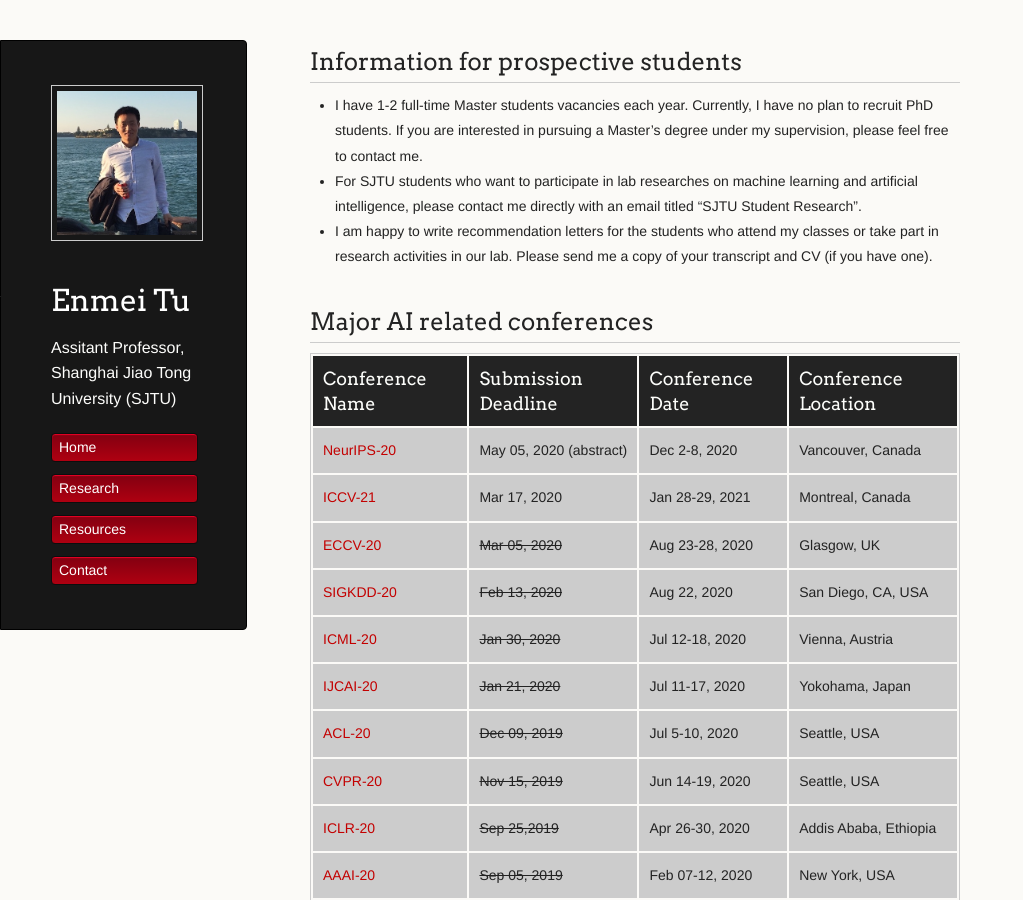
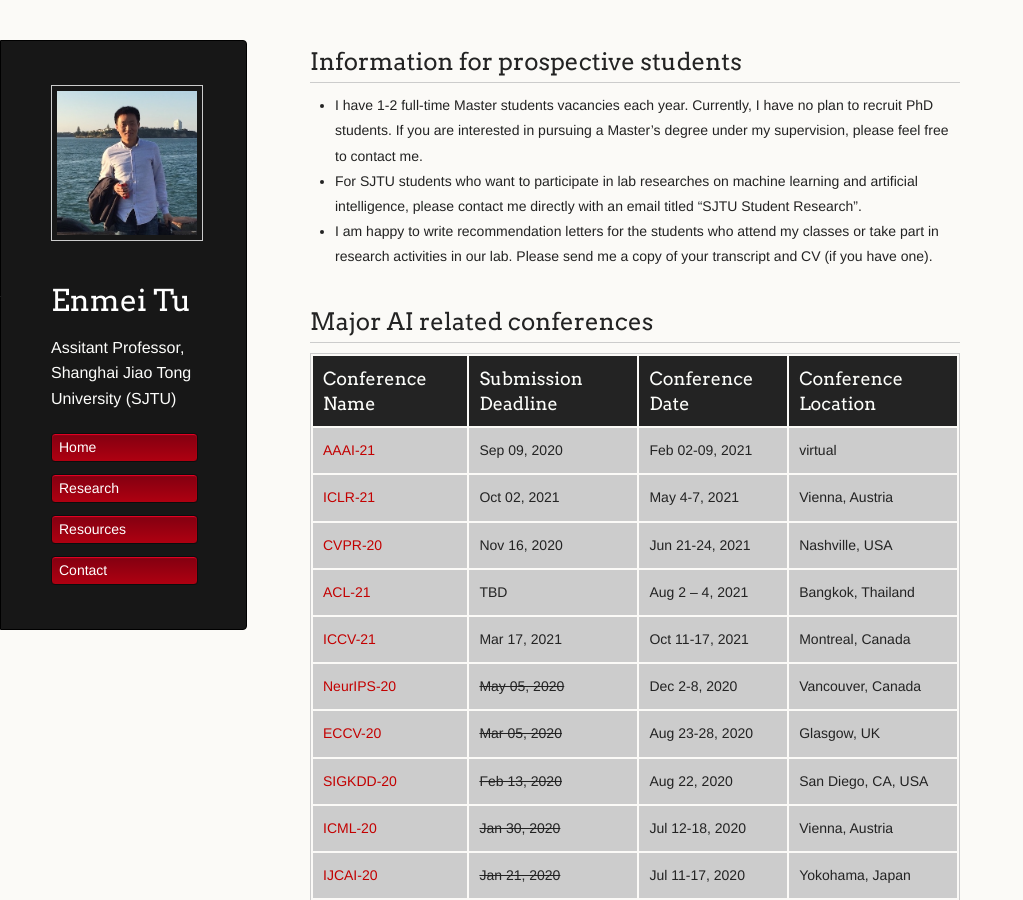
Before and after one commit to hellotem/enmeitu.github.io, a Jekyll site: the page built from resource/index.md, in a window 1280 px wide and 900 px high. Shown: the whole window, without its empty margins (0-1023 px from the left). Built offline with Jekyll 4.4.1, drawn with Linux system fonts in a browser that asks for light colours; our own code applies the rules of GitHub Pages for plain Markdown files.

Commit message:
update conferences

```diff
--- a/resource/index.md
+++ b/resource/index.md
@@ -10,16 +10,20 @@ layout: default
 
 Conference Name  | Submission Deadline | Conference Date |Conference Location
 ----------------- | -------------| -------------|-------------
-[NeurIPS-20](https://nips.cc/Conferences/2020)| May 05, 2020 (abstract)| Dec 2-8, 2020|Vancouver, Canada
-[ICCV-21](https://www.thecvf.com/?page_id=100)|Mar 17, 2020|Jan 28-29, 2021|Montreal, Canada
+[AAAI-21](https://aaai.org/Conferences/AAAI-21/)| Sep 09, 2020| Feb 02-09, 2021| virtual
+[ICLR-21](https://iclr.cc/) | Oct 02, 2021| May 4-7, 2021|Vienna, Austria
+[CVPR-20](http://cvpr2021.thecvf.com/) | Nov 16, 2020|Jun 21-24, 2021|Nashville, USA
+[ACL-21](https://2021.aclweb.org/)|TBD|Aug 2 – 4, 2021|Bangkok, Thailand
+[ICCV-21](http://iccv2021.thecvf.com/home)|Mar 17, 2021|Oct 11-17, 2021|Montreal, Canada
+[NeurIPS-20](https://nips.cc/Conferences/2020)| ~~May 05, 2020~~| Dec 2-8, 2020|Vancouver, Canada
 [ECCV-20](https://eccv2020.eu/)|~~Mar 05, 2020~~|Aug 23-28, 2020|Glasgow, UK
 [SIGKDD-20](https://www.kdd.org/kdd2020/#!) | ~~Feb 13, 2020~~ | Aug 22, 2020 | San Diego, CA, USA
 [ICML-20](https://icml.cc/Conferences/2020)| ~~Jan 30, 2020~~| Jul 12-18, 2020|Vienna, Austria
 [IJCAI-20](http://www.ijcai20.org) | ~~Jan 21, 2020~~|Jul 11-17, 2020|Yokohama, Japan
-[ACL-20](https://acl2020.org/)|~~Dec 09, 2019~~|Jul 5-10, 2020|Seattle, USA
-[CVPR-20](http://cvpr2020.thecvf.com/) | ~~Nov 15, 2019~~|Jun 14-19, 2020|Seattle, USA
-[ICLR-20](https://iclr.cc/) | ~~Sep 25,2019~~| Apr 26-30, 2020|Addis Ababa, Ethiopia
-[AAAI-20](https://aaai.org/Conferences/AAAI-20/)| ~~Sep 05, 2019~~| Feb 07-12, 2020| New York, USA
+
+
+
+
 
 
 ## Best universities in China ([full ARWU ranking list](http://www.shanghairanking.com/Chinese_Universities_Rankings/Overall-Ranking-2019.html))
```
